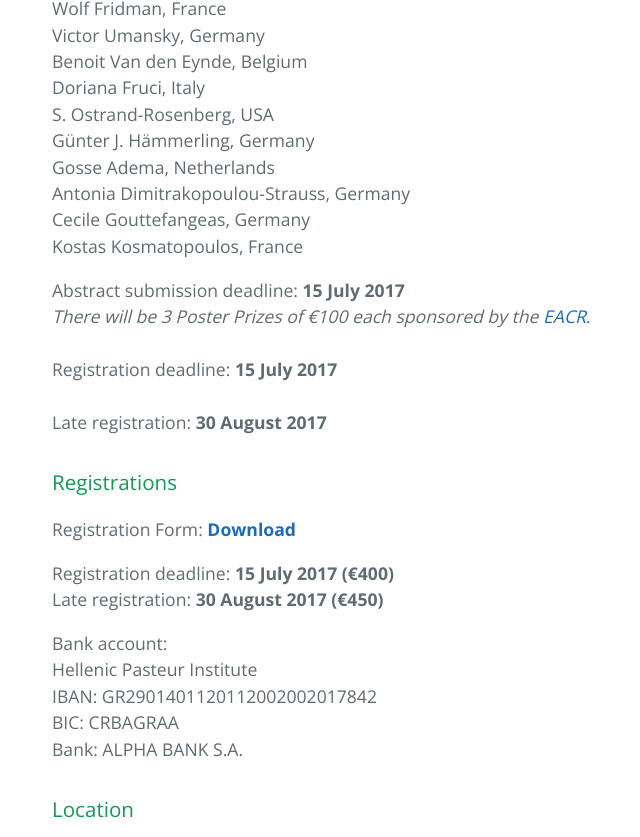
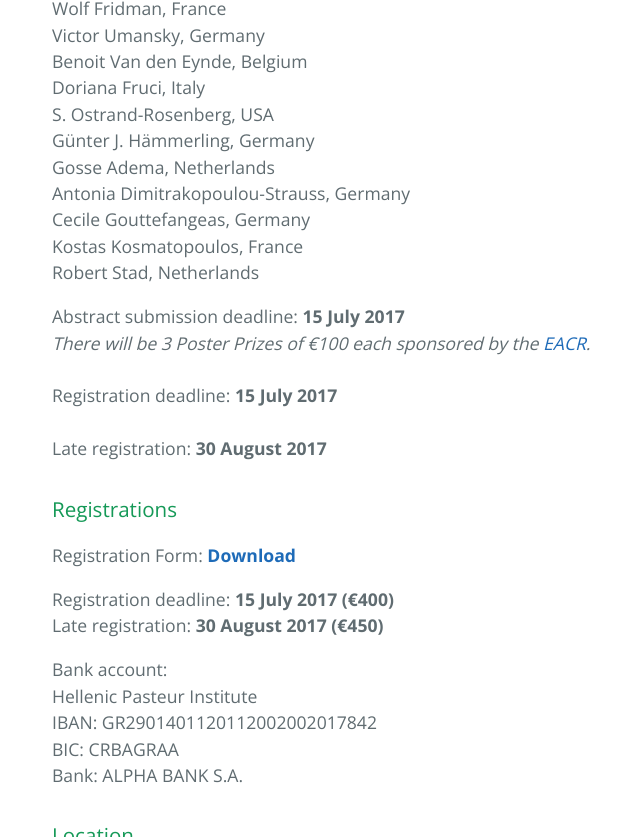
Before and after one commit to moodmosaic/pivac17, a Jekyll site: the page index.html, which Jekyll copies as it is, in a window 1280 px wide and 900 px high, scrolled down 2753 px, cut to the strip 0-837 px from the top of the window. Shown: the whole strip, without its empty margins (172-812 px from the left). Built offline with Jekyll 4.4.1, drawn with Linux system fonts in a browser that asks for light colours.

Commit message:
Add Robert Stad to speakers.

```diff
--- a/index.html
+++ b/index.html
@@ -99,6 +99,8 @@ Antonia Dimitrakopoulou-Strauss, Germany
 Cecile Gouttefangeas, Germany
 <br>
 Kostas Kosmatopoulos, France
+<br>
+Robert Stad, Netherlands
 </p>
 
 <p>Abstract submission deadline: <b>15 July 2017</b>
```
